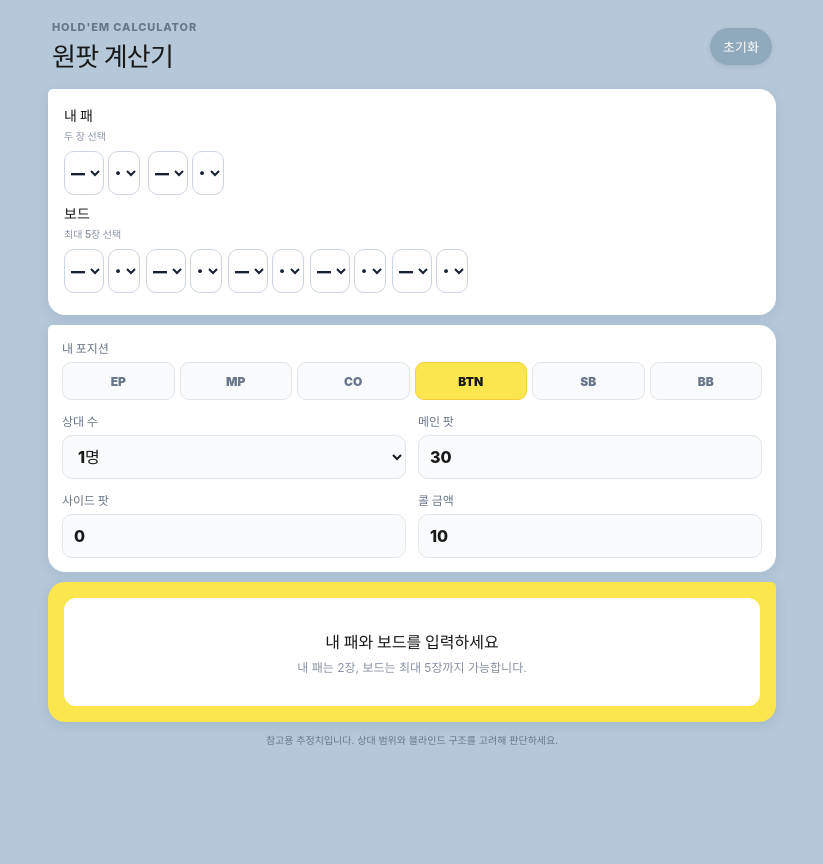
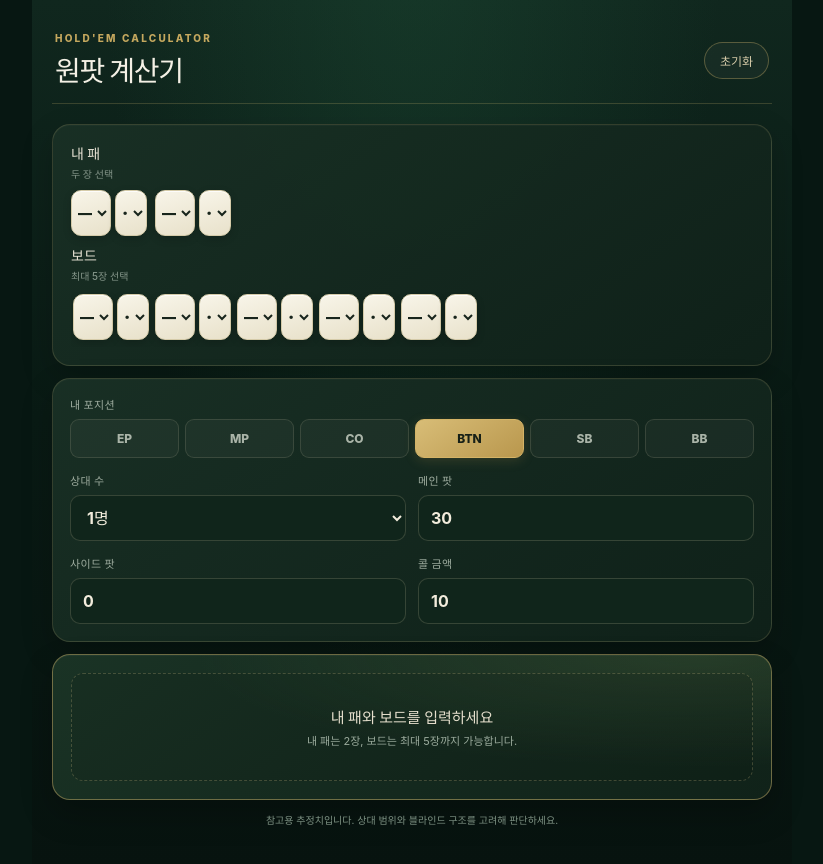
Before and after one commit to pimang2e/holdem-poker-calculator, a React (Vite) app: page / in a window 1280 px wide. Shown: the top 864 px of the page, without its empty margins (228-1051 px from the left). Before the commit the page ends 800 px from the top, so only its background shows below. Built offline with nearby package versions, Linux system fonts and the light colour scheme.

Commit message:
Polish poker calculator with premium felt theme
Co-authored-by: Copilot <223556219+Copilot@users.noreply.github.com>

```diff
--- a/src/App.css
+++ b/src/App.css
@@ -1,53 +1,194 @@
-.app-shell { width: min(760px, 100%); min-height: 100vh; margin: 0 auto; padding: 18px 16px 32px; }
-header { display:flex; align-items:center; justify-content:space-between; margin-bottom:14px; padding:2px 4px; }
-.eyebrow { margin:0 0 2px; color:#65798b; font-size:11px; font-weight:800; letter-spacing:.08em; text-transform:uppercase; }
-h1 { margin:0; font-size:26px; letter-spacing:-.03em; }
-.reset { border:0; background:#8fa9bd; color:#fff; border-radius:999px; padding:9px 13px; font-size:13px; font-weight:800; box-shadow:0 2px 5px rgba(50,72,90,.12); }
-.card { background:#fff; border:0; border-radius:17px; box-shadow:0 3px 12px rgba(50,72,90,.10); }
-.hand-card { display:grid; grid-template-columns:minmax(0,1fr); gap:8px; align-items:center; padding:16px; border-top-left-radius:5px; }
-.hand-card label { display:flex; flex-direction:column; font-size:14px; font-weight:800; }
-.hand-card label span { margin-top:3px; color:#8a94a5; font-size:10px; font-weight:600; }
-.hand-card input { width:100%; height:48px; border:1px solid #ccd5e1; border-radius:12px; padding:0 14px; font-size:18px; font-weight:800; letter-spacing:.04em; }
-.hand-card input:focus { outline:3px solid rgba(38,126,92,.12); border-color:#267e5c; }
-.card-picker { display:grid; grid-template-columns:repeat(2,76px); gap:8px; min-width:0; }
-.board-picker { grid-template-columns:repeat(5,76px); gap:6px; width:100%; overflow-x:auto; padding-bottom:6px; }
-.card-slot { display:grid; grid-template-columns:40px 32px; gap:4px; width:76px; min-width:76px; }
-.card-slot select { width:100%; height:44px; min-width:0; border:1px solid #ccd5e1; border-radius:10px; background:#fff; color:#172033; font-weight:900; text-align:center; }
-.rank-select { padding:0 2px; font-size:16px; }
-.suit-select { padding:0 1px; font-size:19px; }
-.suit-select.h,.suit-select.d { color:#d84a57; }
-.suit-select.s,.suit-select.c { color:#172033; }
-.controls { display:grid; grid-template-columns:repeat(2,1fr); gap:12px; margin-top:10px; padding:14px; border-top-left-radius:5px; }
-.field { display:flex; flex-direction:column; gap:6px; min-width:0; }
-.field.full { grid-column:1/-1; }
-.field label,.field>span { color:#69758a; font-size:12px; font-weight:800; }
-.field input,.field select { width:100%; height:44px; border:1px solid #e2e6ea; border-radius:10px; background:#f8fafb; padding:0 11px; color:#191919; font-weight:800; }
-.segmented { display:grid; grid-template-columns:repeat(6,1fr); gap:5px; }
-.segmented button { height:38px; border:1px solid #e2e6ea; border-radius:9px; background:#f8fafb; color:#69758a; font-size:12px; font-weight:900; }
-.segmented button.active { border-color:#f3cf3d; background:#fbe64d; color:#191919; }
-.result-card { margin-top:10px; border-radius:17px; border-top-right-radius:5px; background:#fbe64d; color:#191919; padding:16px; box-shadow:0 3px 12px rgba(50,72,90,.12); }
-.action-row { display:flex; align-items:flex-end; justify-content:space-between; padding-bottom:14px; border-bottom:1px solid rgba(25,25,25,.12); }
-.action-row div { display:flex; flex-direction:column; }
-.action-row span { color:#6d6426; font-size:12px; }
-.action-row strong { margin-top:3px; color:#191919; font-size:23px; }
-.equity { text-align:right; }
-.equity strong { color:#191919; }
-.metrics { display:grid; grid-template-columns:repeat(2,1fr); gap:10px; padding-top:14px; }
-.metrics div { display:flex; flex-direction:column; }
-.metrics span { color:#756d39; font-size:11px; }
-.metrics strong { margin-top:3px; font-size:17px; }
-.metrics .good { color:#1d6d45; }
-.metrics .bad { color:#a74b27; }
-.empty { min-height:108px; display:flex; flex-direction:column; align-items:center; justify-content:center; text-align:center; background:#fff; border-radius:12px; }
-.empty strong { font-size:16px; }
-.empty span { margin-top:5px; color:#8791a2; font-size:12px; }
-.disclaimer { margin:10px 4px 0; color:#65798b; font-size:10px; text-align:center; }
-@media(max-width:420px){
-  .app-shell{padding-inline:10px}
-  .hand-card{gap:7px; padding:12px}
-  .board-picker{gap:6px}
-  .card-slot select{height:42px; border-radius:8px}
-  .rank-select{font-size:14px}
-  .suit-select{font-size:17px}
-  .segmented button{font-size:11px}
+.app-shell {
+  width: min(760px, 100%);
+  min-height: 100vh;
+  margin: 0 auto;
+  padding: 28px 20px 40px;
+  background:
+    radial-gradient(ellipse at 50% -15%, rgba(35, 92, 63, .34), transparent 58%),
+    linear-gradient(180deg, #10271e 0%, #091a14 48%, #07130f 100%);
 }
+
+header {
+  display: flex;
+  align-items: center;
+  justify-content: space-between;
+  margin-bottom: 20px;
+  padding: 4px 3px 14px;
+  border-bottom: 1px solid rgba(211, 180, 108, .22);
+}
+.eyebrow {
+  margin: 0 0 5px;
+  color: #c5a85e;
+  font-size: 10px;
+  font-weight: 800;
+  letter-spacing: .22em;
+  text-transform: uppercase;
+}
+h1 { margin: 0; color: #f4f0e5; font-size: 28px; letter-spacing: -.045em; }
+.reset {
+  border: 1px solid rgba(211, 180, 108, .35);
+  background: rgba(255,255,255,.035);
+  color: #d6cba9;
+  border-radius: 999px;
+  padding: 9px 15px;
+  font-size: 12px;
+  font-weight: 700;
+  transition: background .18s ease, border-color .18s ease;
+}
+.reset:hover { border-color: #d6b66e; background: rgba(214,182,110,.1); }
+
+.card {
+  border: 1px solid rgba(212, 188, 128, .18);
+  border-radius: 18px;
+  background: linear-gradient(145deg, rgba(25, 48, 37, .98), rgba(15, 33, 25, .98));
+  box-shadow: 0 12px 32px rgba(0,0,0,.2), inset 0 1px rgba(255,255,255,.025);
+}
+.hand-card {
+  display: grid;
+  grid-template-columns: minmax(0,1fr);
+  gap: 9px;
+  align-items: center;
+  padding: 18px;
+}
+.hand-card label {
+  display: flex;
+  flex-direction: column;
+  color: #e7e2d4;
+  font-size: 14px;
+  font-weight: 750;
+}
+.hand-card label span { margin-top: 3px; color: #849589; font-size: 10px; font-weight: 500; }
+.card-picker { display: grid; grid-template-columns: repeat(2,76px); gap: 8px; min-width: 0; }
+.board-picker {
+  grid-template-columns: repeat(5,76px);
+  gap: 6px;
+  width: 100%;
+  overflow-x: auto;
+  padding: 2px 2px 7px;
+  scrollbar-color: #617455 rgba(255,255,255,.04);
+  scrollbar-width: thin;
+}
+.card-slot { display: grid; grid-template-columns: 40px 32px; gap: 4px; width: 76px; min-width: 76px; }
+.card-slot select {
+  width: 100%;
+  height: 46px;
+  min-width: 0;
+  border: 1px solid #d5cba9;
+  border-radius: 10px;
+  background: linear-gradient(160deg, #f8f5e9, #e8e1ca);
+  color: #18251c;
+  font-weight: 850;
+  text-align: center;
+  box-shadow: 0 3px 8px rgba(0,0,0,.16), inset 0 1px rgba(255,255,255,.8);
+}
+.card-slot select:focus { outline: 2px solid #d6b66e; outline-offset: 2px; }
+.rank-select { padding: 0 2px; font-size: 16px; }
+.suit-select { padding: 0 1px; font-size: 19px; }
+.suit-select.h,.suit-select.d { color: #b73b36; }
+.suit-select.s,.suit-select.c { color: #17251d; }
+
+.controls {
+  display: grid;
+  grid-template-columns: repeat(2,1fr);
+  gap: 14px 12px;
+  margin-top: 12px;
+  padding: 17px;
+}
+.field { display: flex; flex-direction: column; gap: 7px; min-width: 0; }
+.field.full { grid-column: 1/-1; }
+.field label,.field>span {
+  color: #9eac9f;
+  font-size: 11px;
+  font-weight: 750;
+  letter-spacing: .035em;
+}
+.field input,.field select {
+  width: 100%;
+  height: 46px;
+  border: 1px solid rgba(205, 194, 159, .2);
+  border-radius: 10px;
+  background: #10251b;
+  padding: 0 12px;
+  color: #f2ecdc;
+  font-weight: 700;
+}
+.field input:focus,.field select:focus { outline: 2px solid rgba(214,182,110,.55); border-color: #b79b5d; }
+.segmented { display: grid; grid-template-columns: repeat(6,1fr); gap: 6px; }
+.segmented button {
+  height: 39px;
+  border: 1px solid rgba(205,194,159,.16);
+  border-radius: 9px;
+  background: rgba(255,255,255,.035);
+  color: #aab4a8;
+  font-size: 12px;
+  font-weight: 800;
+  transition: all .18s ease;
+}
+.segmented button:hover { border-color: rgba(214,182,110,.5); color: #e8d8a9; }
+.segmented button.active {
+  border-color: #d4b366;
+  background: linear-gradient(145deg, #d8bd77, #b9974d);
+  color: #172017;
+  box-shadow: 0 3px 12px rgba(187,151,77,.18);
+}
+
+.result-card {
+  margin-top: 12px;
+  border: 1px solid rgba(214,182,110,.45);
+  border-radius: 18px;
+  background:
+    radial-gradient(ellipse at 90% 0%, rgba(79,106,65,.32), transparent 55%),
+    linear-gradient(145deg, #1a3325, #102219);
+  color: #f4f0e5;
+  padding: 18px;
+  box-shadow: 0 14px 32px rgba(0,0,0,.24), inset 0 1px rgba(255,255,255,.04);
+}
+.action-row {
+  display: flex;
+  align-items: flex-end;
+  justify-content: space-between;
+  padding-bottom: 15px;
+  border-bottom: 1px solid rgba(226,211,167,.18);
+}
+.action-row div { display: flex; flex-direction: column; }
+.action-row span { color: #a6b2a1; font-size: 11px; }
+.action-row strong { margin-top: 4px; color: #e2c477; font-size: 24px; letter-spacing: -.025em; }
+.equity { text-align: right; }
+.equity strong { color: #f5edda; font-variant-numeric: tabular-nums; }
+.metrics { display: grid; grid-template-columns: repeat(2,1fr); gap: 14px 10px; padding-top: 15px; }
+.metrics div { display: flex; flex-direction: column; }
+.metrics span { color: #9aa99b; font-size: 10px; }
+.metrics strong { margin-top: 4px; color: #f0ead8; font-size: 17px; font-variant-numeric: tabular-nums; }
+.metrics .good { color: #8ed3a0; }
+.metrics .bad { color: #efad7c; }
+.empty {
+  min-height: 108px;
+  display: flex;
+  flex-direction: column;
+  align-items: center;
+  justify-content: center;
+  border: 1px dashed rgba(216,195,139,.24);
+  border-radius: 12px;
+  background: rgba(0,0,0,.08);
+  text-align: center;
+}
+.empty strong { color: #e6dfcd; font-size: 15px; }
+.empty span { margin-top: 5px; color: #9aaa9c; font-size: 11px; }
+.disclaimer { margin: 12px 4px 0; color: #7d9183; font-size: 10px; text-align: center; }
+
+@media(max-width:420px) {
+  .app-shell { padding: 21px 12px 32px; }
+  h1 { font-size: 25px; }
+  .hand-card { gap: 8px; padding: 15px 13px; }
+  .controls { gap: 12px 9px; padding: 14px 12px; }
+  .board-picker { gap: 6px; }
+  .card-slot select { height: 43px; border-radius: 9px; }
+  .rank-select { font-size: 14px; }
+  .suit-select { font-size: 17px; }
+  .segmented { gap: 4px; }
+  .segmented button { height: 37px; font-size: 11px; }
+}
+
+@media(prefers-reduced-motion:reduce) {
+  *,*::before,*::after { scroll-behavior: auto !important; transition-duration: .01ms !important; }
+}
--- a/src/index.css
+++ b/src/index.css
@@ -1,11 +1,14 @@
 :root {
-  font-family: Inter, system-ui, -apple-system, BlinkMacSystemFont, "Segoe UI", sans-serif;
-  color: #191919;
-  background: #b5c8da;
+  font-family: Inter, "Pretendard", system-ui, -apple-system, BlinkMacSystemFont, "Segoe UI", sans-serif;
+  color: #f4f0e5;
+  background: #071712;
   font-synthesis: none;
   text-rendering: optimizeLegibility;
+  -webkit-font-smoothing: antialiased;
+  -moz-osx-font-smoothing: grayscale;
 }
-* { box-sizing:border-box; }
-body { margin:0; min-width:320px; min-height:100vh; }
-button,input,select { font:inherit; }
-button { cursor:pointer; }
+* { box-sizing: border-box; }
+body { margin: 0; min-width: 320px; min-height: 100vh; }
+button,input,select { font: inherit; }
+button { cursor: pointer; }
+::selection { color: #071712; background: #d6b66e; }
```
